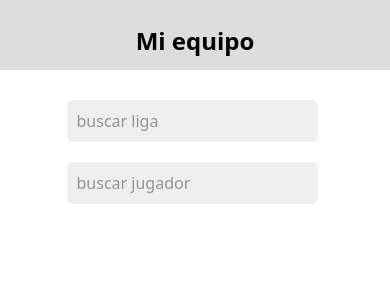
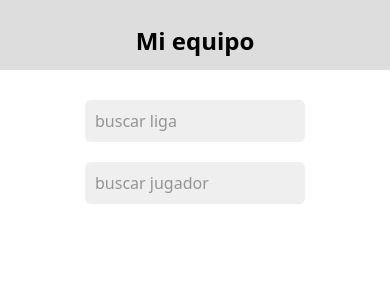
Before and after one commit to Alejandro04/FantasyFootball, an Angular app: page / in a window 390 px wide. Shown: the top 300 px of the page. Built offline with nearby package versions, Linux system fonts and the light colour scheme.

Commit message:
add some styles

```diff
--- a/src/app/team/team.component.scss
+++ b/src/app/team/team.component.scss
@@ -18,6 +18,11 @@
 
 .leagueContainer{
   display: flex;
+  input{
+    max-width: 200px;
+    margin: auto;
+    margin-right: 10px;
+  }
   :first-child{
     margin-bottom: 10px;
   }
@@ -30,6 +35,10 @@
     flex-direction: column;
     justify-content: center;
     align-items: center;
+
+    input{
+      margin: auto;
+    }
   }
 }
 
@@ -39,6 +48,7 @@
   background-color: #eee;
   border-bottom-left-radius: 10px;
   border-bottom-right-radius: 10px;
+  max-width: 220px;
 }
 
 .selectPlayerContainer{
```
